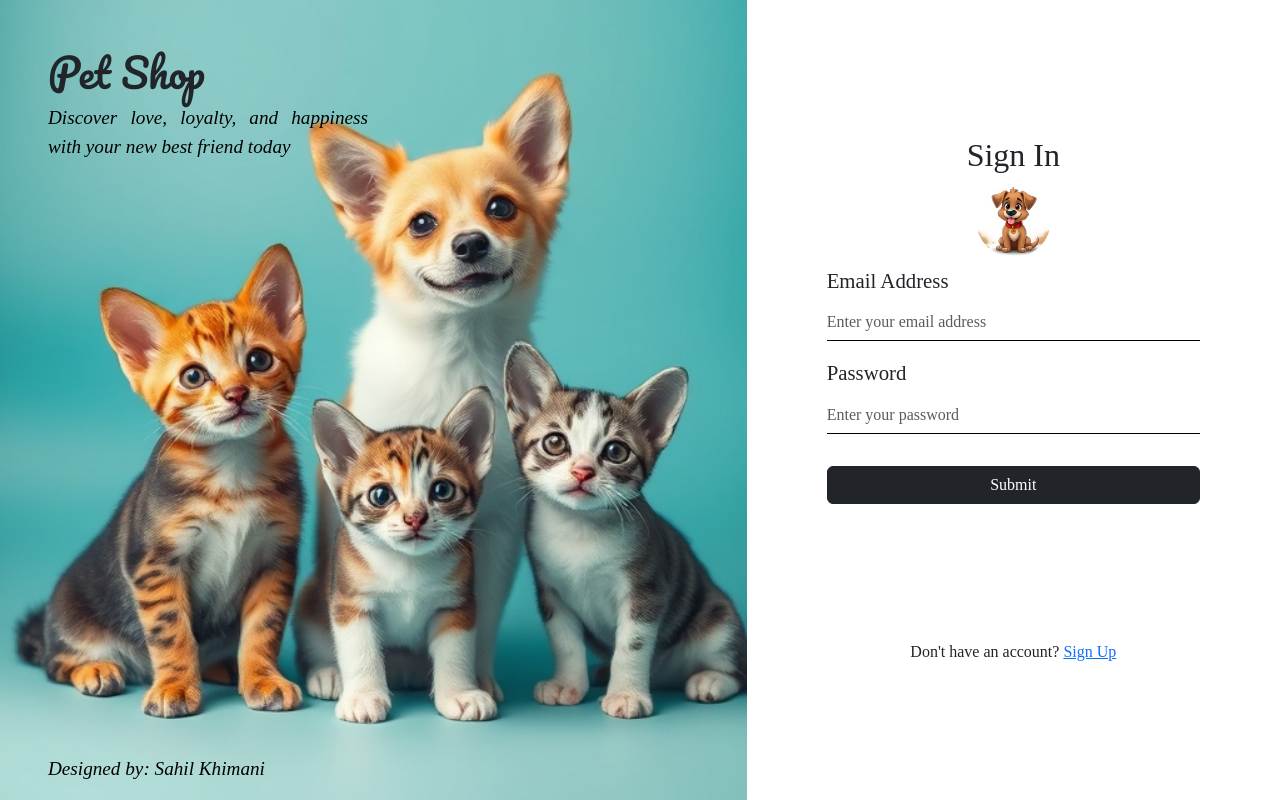
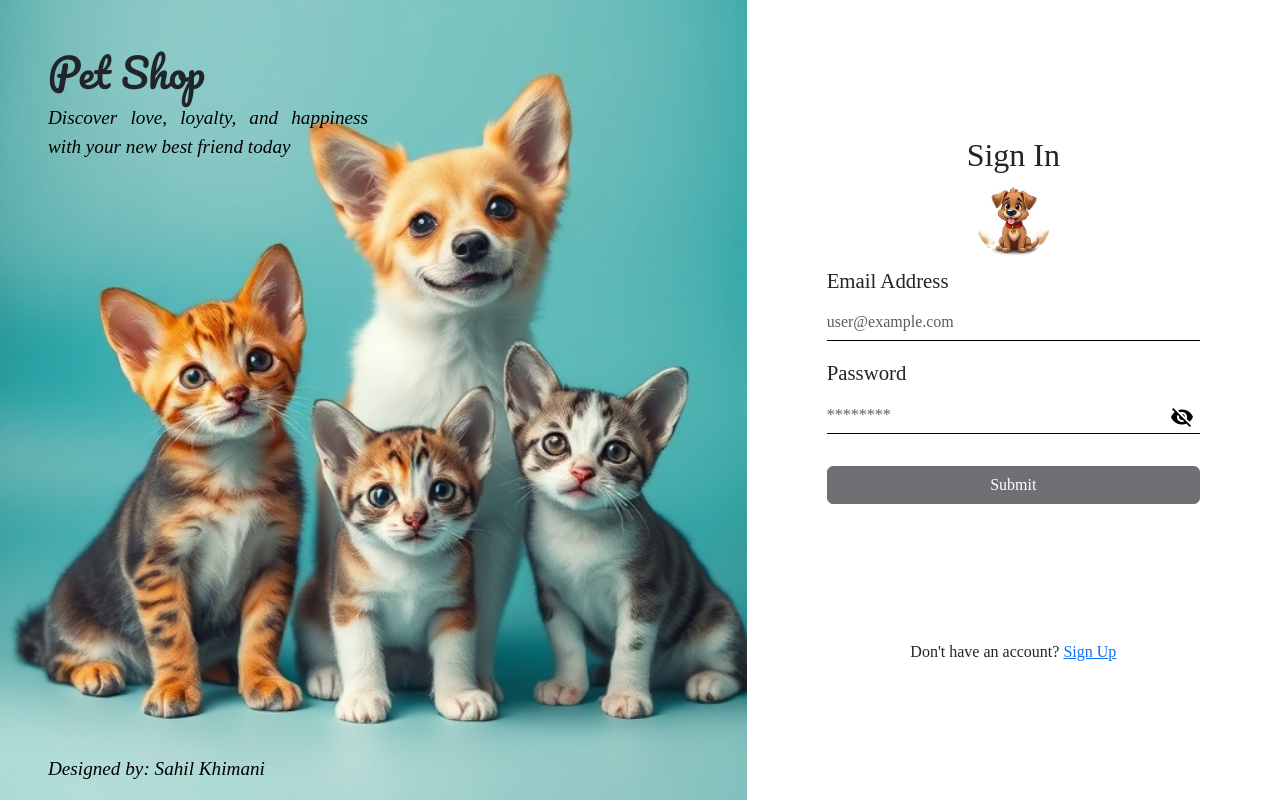
Before and after one commit to sahilkhimani/pet-shop, an Angular app: page /login in a window 1280 px wide. Built offline with nearby package versions, Linux system fonts and the light colour scheme.

Commit message:
login page

```diff
--- a/src/app/auth-side/auth-side.component.css
+++ b/src/app/auth-side/auth-side.component.css
@@ -1,5 +1,4 @@
 .auth-side {
-    background-image: url('../../../public/assets/images/loginside.jpg');
     justify-content: space-between;
     padding: 0 3rem;
     background-repeat: no-repeat;
--- a/src/app/auth-side/auth-side.component.html
+++ b/src/app/auth-side/auth-side.component.html
@@ -1,5 +1,5 @@
 <div class="row">
-    <section class="auth-side center-content mobile-hidden">
+    <section class="auth-side center-content mobile-hidden" [style]="{ 'background-image': 'url(' + backgroundImage + ')' }">
         <div class="header-logo">
             <h1>Pet Shop</h1>
             <p>Discover love, loyalty, and happiness with your new best friend today</p>
--- a/src/app/auth-side/auth-side.component.ts
+++ b/src/app/auth-side/auth-side.component.ts
@@ -1,4 +1,4 @@
-import { Component } from '@angular/core';
+import { Component, Input } from '@angular/core';
 
 @Component({
   selector: 'app-auth-side',
@@ -7,5 +7,5 @@ import { Component } from '@angular/core';
   styleUrl: './auth-side.component.css'
 })
 export class AuthSideComponent {
-
+  @Input() backgroundImage : string = '';
 }
--- a/src/app/login/login.component.css
+++ b/src/app/login/login.component.css
@@ -1,4 +1,3 @@
-
 .form-section {
     padding: 0rem 5rem;
     height: 100vh;
@@ -34,3 +33,22 @@
 .form-section .bottom-line {
     align-items: center;
 }
+
+.form-section .form-group small {
+    color: red;
+    font-size: 1rem;
+}
+
+.passField {
+    position: relative;
+}
+
+.passField button {
+    position: absolute;
+    right: 0rem;
+    top: 20%;
+    transform: translateY(-50%);
+    background: none;
+    border: none;
+    cursor: pointer;
+}
--- a/src/app/login/login.component.html
+++ b/src/app/login/login.component.html
@@ -1,6 +1,6 @@
 <div class="row">
     <div class="col-md-7">
-        <app-auth-side></app-auth-side>
+        <app-auth-side [backgroundImage]="backgroundImage"></app-auth-side>
     </div>
     <div class="col-md-5">
         <div class="row">
@@ -11,18 +11,36 @@
                         <img src="assets/images/logo.jpg" class="rounded-circle" />
                     </div>
 
-                    <form id="loginForm">
-                        <label for="email" class="form-label">Email Address</label>
-                        <input type="text" id="email" class="form-control" placeholder="Enter your email address" />
+                    <form [formGroup]="loginForm" (ngSubmit)="submitForm()">
+                        <div class="form-group">
+                            <label for="email" class="form-label">Email Address</label>
+                            <input type="text" id="email" class="form-control" formControlName="email"
+                                placeholder="user@example.com" />
+                            <small *ngIf="f['email'].invalid && f['email'].touched">
+                                {{ getErrorMessages('email') }}
+                            </small>
+                        </div>
+                        <div class="form-group">
+                            <label for="password" class="form-label">Password</label>
+                            <div class="passField">
+                                <input [type]="showPassword ? 'text' : 'password'" id="password" class="form-control" formControlName="password"
+                                    placeholder="********" />
+                                <button type="button" (click)="showPass()">
+                                    <span *ngIf="showPassword"><i class="material-icons">visibility</i></span>
+                                    <span *ngIf="!showPassword"><i class="material-icons">visibility_off</i></span>
+                                </button>
+                            </div>
 
-                        <label for="password" class="form-label">Password</label>
-                        <input type="password" id="password"class="form-control" placeholder="Enter your password" />
+                            <small *ngIf="f['password'].invalid && f['password'].touched">
+                                {{ getErrorMessages('password') }}
+                            </small>
+                        </div>
 
-                        <button class="btn btn-dark w-100" type="submit">Submit</button>
+                        <button class="btn btn-dark w-100" type="submit" [disabled]="loginForm.invalid">Submit</button>
                     </form>
                 </div>
                 <div class="center-content bottom-line">
-                    <span>Don't have an account? <a routerLink="/signup">Sign Up</a></span>
+                    <span>Don't have an account? <a routerLink="singup">Sign Up</a></span>
                 </div>
             </section>
         </div>
--- a/src/app/login/login.component.ts
+++ b/src/app/login/login.component.ts
@@ -1,13 +1,59 @@
 import { Component } from '@angular/core';
 import { AuthSideComponent } from '../auth-side/auth-side.component';
-import { RouterLink } from '@angular/router';
+import { RouteConfigLoadEnd, RouterLink } from '@angular/router';
+import { FormControl, FormGroup, ReactiveFormsModule, Validators } from '@angular/forms';
+import { CommonModule } from '@angular/common';
 
 @Component({
   selector: 'app-login',
-  imports: [AuthSideComponent, RouterLink],
+  imports: [
+    AuthSideComponent,
+    RouterLink,
+    ReactiveFormsModule,
+    CommonModule,
+  ],
   templateUrl: './login.component.html',
-  styleUrl: './login.component.css'
+  styleUrl: './login.component.css',
 })
 export class LoginComponent {
 
+  backgroundImage = 'assets/images/loginside.jpg'
+  showPassword = false;
+
+  loginForm = new FormGroup({
+    email : new FormControl('',
+     [Validators.required,
+      Validators.email,
+      Validators.pattern('^[a-zA-Z0-9._%+-]+@[a-zA-Z0-9.-]+\\.[a-zA-Z]{2,}$')]),
+    password : new FormControl('',
+      [Validators.required,
+      Validators.minLength(8),
+      Validators.pattern('^(?=.*[A-Z]).{8,}$')])
+  })
+
+    showPass(){
+      this.showPassword = !this.showPassword;
+    }
+
+  submitForm(){
+
+  }
+
+  get f(){
+    return this.loginForm.controls;
+  }
+
+  getErrorMessages(controlName : string){
+    const control = this.loginForm.get(controlName);
+    if(control?.hasError('required')){
+      return 'This field is required';
+    }
+    if(controlName == 'email' && control?.hasError('pattern')){
+      return 'Enter valid Email Address (e.g. user@example.com)'
+    }
+    if(controlName == 'password' && control?.hasError('pattern')){
+      return 'Pasword must contain atleast 8 character with one uppercase letter'
+    }
+    return '';
+  }
 }
```
Lines whose indentation alone changed are shown as unchanged.
